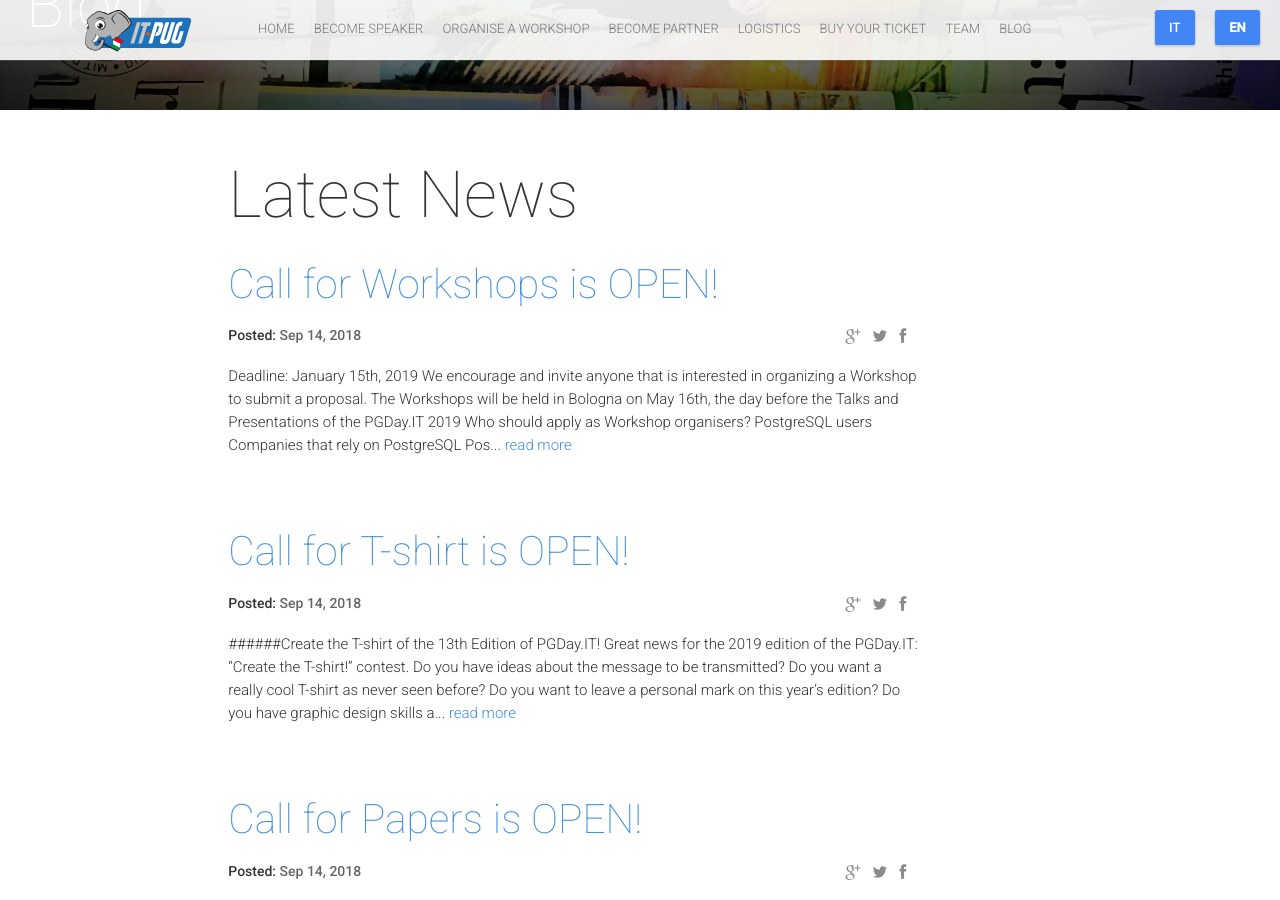
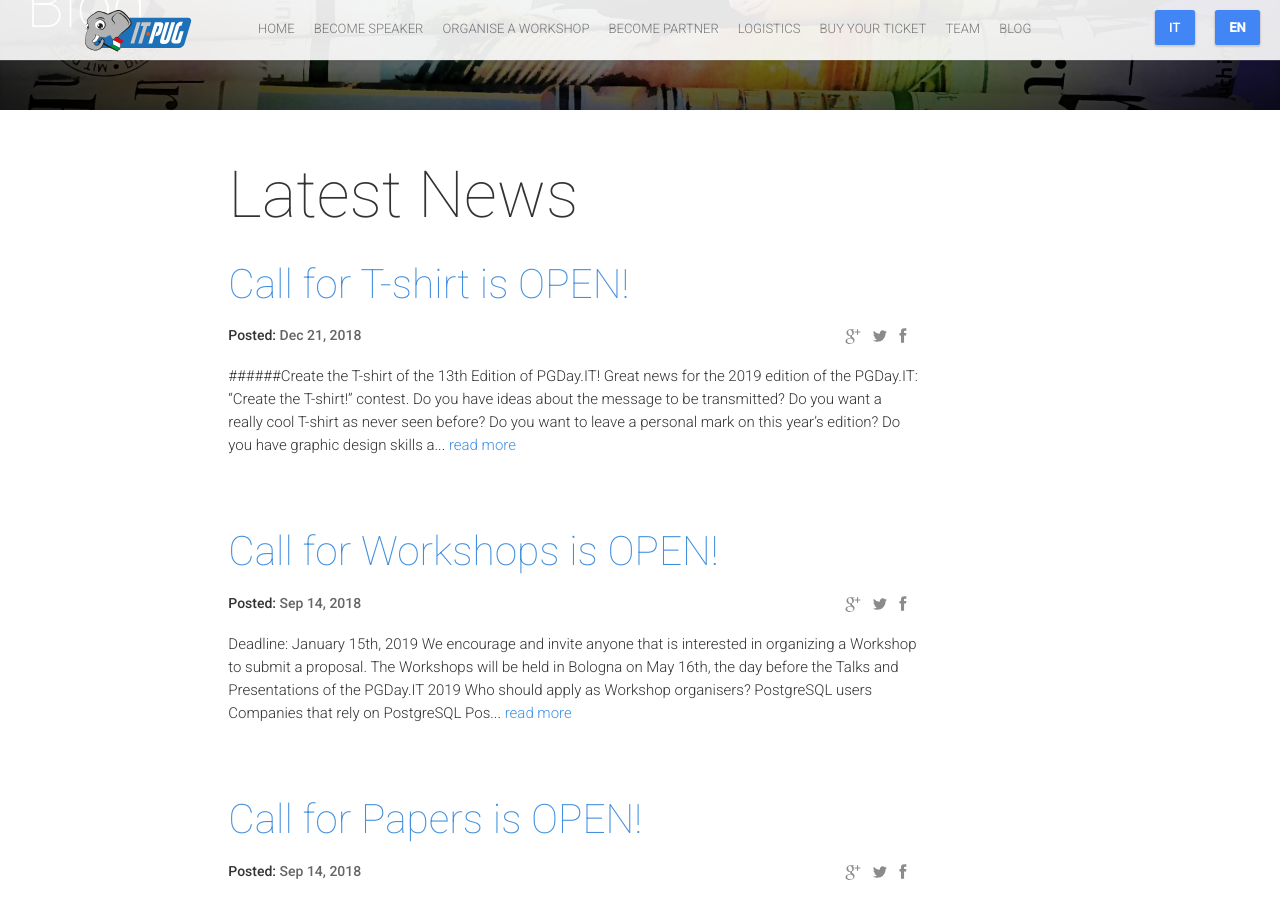
Before and after one commit to ITPUG/2019.pgday.it, a Jekyll site: the page built from blog.en.html, in a window 1280 px wide and 900 px high, scrolled down 297 px. Built offline with Jekyll 4.4.1, drawn with Linux system fonts in a browser that asks for light colours; nearby versions of some CDN libraries; comment, search, counter and statistics services are not loaded.

Commit message:
Update 2018-12-21-call_for_t-shirt.en.markdown

```diff
--- a/_posts/2018-12-21-call_for_t-shirt.en.markdown
+++ b/_posts/2018-12-21-call_for_t-shirt.en.markdown
@@ -1,7 +1,7 @@
 ---
 layout: post
 title:  "Call for T-shirt is OPEN!"
-date:   2018-09-14 04:05:00
+date:   2018-12-21 04:05:00
 isStaticPost: false
 permalink: /en/blog/t-shirt
 lang: en
@@ -25,7 +25,7 @@ Follow these few rules and send us your proposal:
 
 The Organizing Committee of PGDay.IT 2019 will select one of the proposals, which will be drawn up by a professional graphic designer in agreement with the creator, who will also be able to have his signature on the t-shirt.
 
-![testo alt](img/posts/t-shirt-base.png "Base T-shirt")
+![testo alt](/img/posts/t-shirt-base.png "Base T-shirt")
 
 ###### Deadline: February 28th, 2019
 
```
